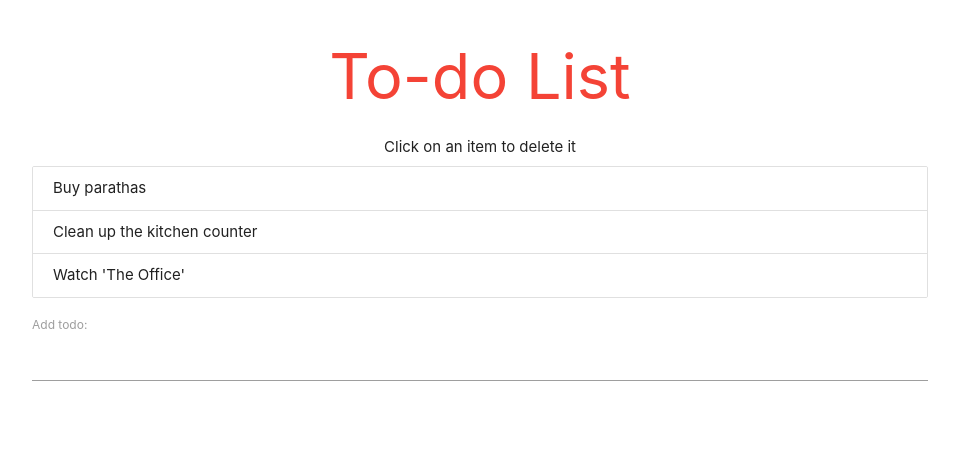
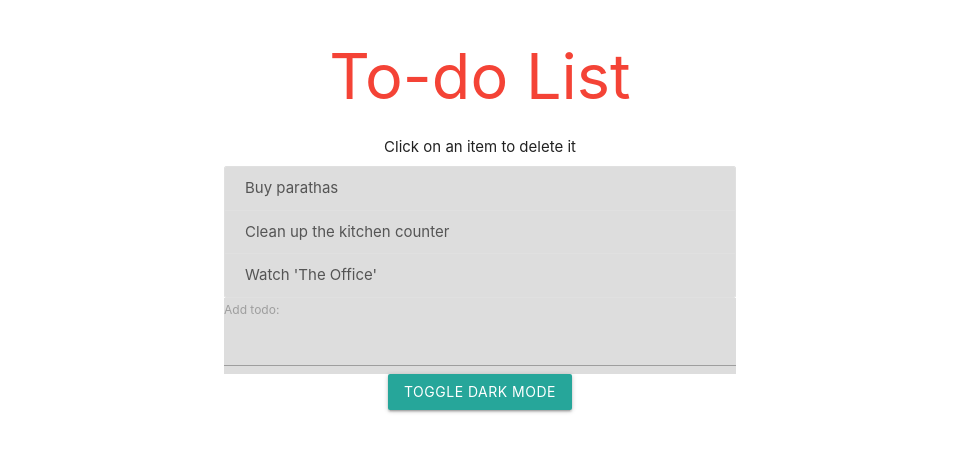
Before and after one commit to vasisht54/todo-react, a React (Create React App) app: page / in a window 1280 px wide. Shown: the top 452 px of the page, without its empty margins (160-1119 px from the left). Built offline with nearby package versions, Linux system fonts and the light colour scheme.

Commit message:
Added dark mode feature with a button to toggle it (#3)

```diff
--- a/src/App.js
+++ b/src/App.js
@@ -1,6 +1,8 @@
 import React from 'react';
-import Todos from "./ui-components/Todos";
-import AddTodo from "./container-components/AddTodo"
+import Todos from "./components/Todos";
+import AddTodo from "./components/AddTodo"
+import ThemeContextProvider from './components/ThemeContext';
+import ThemeToggler from './components/ThemeToggler';
 
 class App extends React.Component {
   state = {
@@ -29,12 +31,16 @@ class App extends React.Component {
   }
 
   render() {
+
     return (
       <div className="todo-app container">
-        <h1 className="center red-text">To-do List</h1>
-        <div className="center">Click on an item to delete it</div>
-        <Todos todos = {this.state.todos} deleteTodo = {this.deleteTodo}/>
-        <AddTodo addTodo = {this.addTodo} />
+        <ThemeContextProvider>
+          <h1 className="center red-text">To-do List</h1>
+          <div className="center">Click on an item to delete it</div>
+          <Todos todos = {this.state.todos} deleteTodo = {this.deleteTodo}/>
+          <AddTodo addTodo = {this.addTodo} />
+          <ThemeToggler/>
+        </ThemeContextProvider>
       </div>
     );
   }
--- a/src/container-components/AddTodo.js
+++ b/src/components/AddTodo.js
@@ -1,4 +1,5 @@
 import React, { Component } from "react";
+import { ThemeContext } from "./ThemeContext";
 
 class AddTodo extends Component {
     state = {
@@ -26,13 +27,17 @@ class AddTodo extends Component {
         }
     }
 
+    static contextType = ThemeContext;
+
     render() {
-        return (
-            <form onSubmit={this.handleSubmit}>
-                <label htmlFor="add-todo">Add todo:</label>
-                <input onChange={this.handleOnChange} id="add-todo" type="text" value={this.state.content} />
-            </form>
-        )
+      const {isLightTheme, light, dark} = this.context;
+      const theme = isLightTheme ? light : dark;
+      return (
+          <form style ={{background: theme.ui, color: theme.textColor}} onSubmit={this.handleSubmit}>
+              <label htmlFor="add-todo">Add todo:</label>
+              <input style ={{color: theme.textColor}} onChange={this.handleOnChange} id="add-todo" type="text" value={this.state.content} />
+          </form>
+      )
     }
 }
 
--- /dev/null
+++ b/src/components/ThemeContext.js
@@ -0,0 +1,35 @@
+import React, { createContext, Component } from 'react';
+
+export const ThemeContext = createContext();
+
+class ThemeContextProvider extends Component {
+    state = {
+        isLightTheme: true,
+        light: {
+            textColor: '#555',
+            ui: '#ddd',
+            bg: '#eee'
+        },
+        dark: {
+            textColor: '#ddd',
+            ui: '#333',
+            bg: '#555'
+        }
+    }
+
+    toggleTheme = () => {
+      this.setState({
+        isLightTheme : !this.state.isLightTheme
+      })
+    }
+
+    render() {
+        return (
+          <ThemeContext.Provider value={{ ...this.state, toggleTheme: this.toggleTheme }}>
+            {this.props.children}
+          </ThemeContext.Provider>
+        );
+    }
+}
+
+export default ThemeContextProvider;
--- /dev/null
+++ b/src/components/ThemeToggler.js
@@ -0,0 +1,11 @@
+import React, { Component, useContext } from 'react'
+import {ThemeContext} from "./ThemeContext"
+
+const ThemeToggler = () => {
+  const {toggleTheme} = useContext(ThemeContext);
+  return (
+    <div className = "center"><button className = "btn" onClick = {toggleTheme}>Toggle Dark mode</button></div>
+   );
+}
+
+export default ThemeToggler;
--- a/src/ui-components/Todos.js
+++ b/src/components/Todos.js
@@ -1,10 +1,14 @@
-import React from 'react';
+import React, { useContext } from 'react';
+import { ThemeContext } from './ThemeContext';
 
 const Todos = ({todos, deleteTodo}) => {
+    const {isLightTheme, light, dark} = useContext(ThemeContext);
+    const theme = isLightTheme ? light : dark;
+
     const todoList = todos.length ? (
         todos.map(todo => {
             return (
-                <div className="collection-item" key = {todo.id}>
+                <div style = {{background: theme.ui, color: theme.textColor}} className="collection-item" key = {todo.id}>
                     <span onClick = {() => deleteTodo(todo.id)}>{todo.content}</span>
                 </div>
             )
--- a/src/index.css
+++ b/src/index.css
@@ -15,3 +15,32 @@ code {
 div.collection-item {
   cursor: pointer;
 }
+
+.collection {
+  margin-bottom: 0px;
+}
+
+.input-todo {
+    /* border-top-color: rgb(224, 224, 224); */
+    border-top-color: rgb(100,100,100);
+    border-top-style: solid;
+    border-top-width: 1px;
+    border-right-color: rgb(224, 224, 224);
+    border-right-style: solid;
+    border-right-width: 1px;
+    border-bottom-color: rgb(224, 224, 224);
+    border-bottom-style: solid;
+    border-bottom-width: 1px;
+    border-left-color: rgb(224, 224, 224);
+    border-left-style: solid;
+    border-left-width: 1px;
+    border-image-source: initial;
+    border-image-slice: initial;
+    border-image-width: initial;
+    border-image-outset: initial;
+    border-image-repeat: initial;
+}
+
+.container {
+  width: 40%;
+}
```
